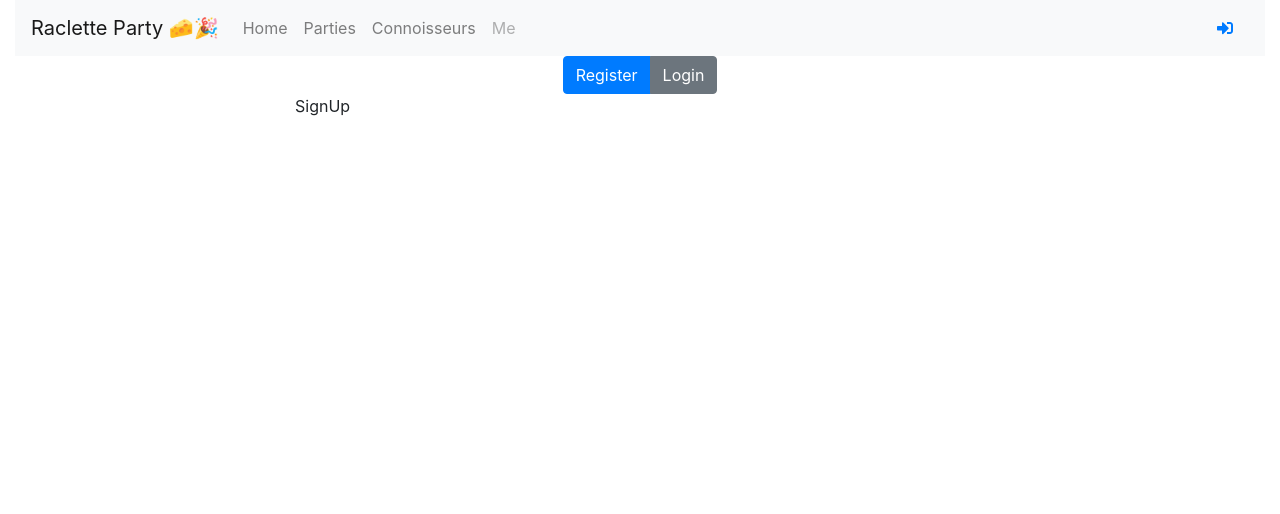
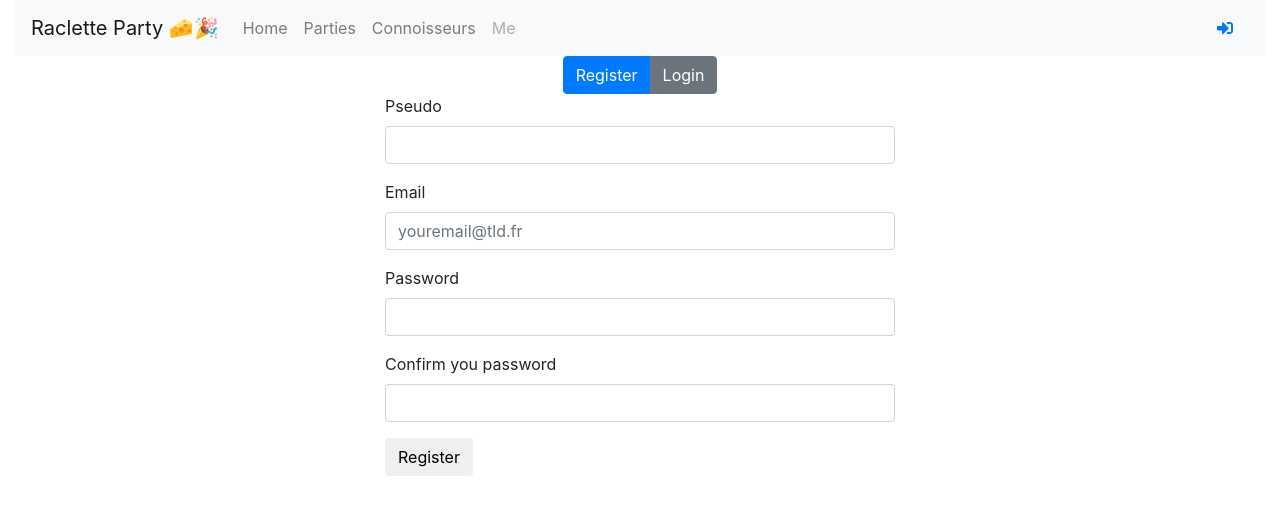
Before and after one commit to porenes/raclette-mern-front, a React (Create React App) app: page /me in a window 1280 px wide. Shown: the top 514 px of the page. Built offline with nearby package versions, Linux system fonts and the light colour scheme; no server answers.

Commit message:
Creating signup form

```diff
--- a/src/components/Login/SignInForm.js
+++ b/src/components/Login/SignInForm.js
@@ -83,7 +83,7 @@ const SignInForm = () => {
         />
         <div className="invalid-feedback" id="password-validation"></div>
       </div>
-      <input type="submit" value="Login" />
+      <input type="submit" value="Login" className="btn" />
     </form>
   );
 };
--- a/src/components/Login/SignUpForm.js
+++ b/src/components/Login/SignUpForm.js
@@ -1,11 +1,137 @@
-import React from 'react';
+import axios from "axios";
+import React, { useState } from "react";
 
 const SignUpForm = () => {
-    return (
-        <div>
-            SignUp
-        </div>
-    );
+  const [name, setName] = useState("");
+  const [email, setEmail] = useState("");
+  const [password, setPassword] = useState("");
+  const [passConf, setPassConf] = useState("");
+  const [nameErr, setNameErr] = useState(false);
+  const [emailErr, setEmailErr] = useState(false);
+  const [passwordErr, setPasswordErr] = useState(false);
+  const [passConfErr, setPassConfErr] = useState(false);
+  const nameMess = document.getElementById("name-err");
+  const emailMess = document.getElementById("email-err");
+  const passwordMess = document.getElementById("password-err");
+  const passConfMEss = document.getElementById("pass-conf-err");
+
+  const handleSignup = (e) => {
+    e.preventDefault();
+    console.log("Entering handle signup");
+    setNameErr(false);
+    setEmailErr(false);
+    setPasswordErr(false);
+    setPassConfErr(false);
+    nameMess.innerHTML = "";
+    emailMess.innerHTML = "";
+    passwordMess.innerHTML = "";
+    passConfMEss.innerHTML = "";
+    if (!name) {
+      setNameErr(true);
+      nameMess.innerHTML = "You need a pseudo";
+    }
+    if (!email) {
+      setEmailErr(true);
+      emailMess.innerHTML = "You need an email";
+    }
+    if (!password) {
+      setPasswordErr(true);
+      passwordMess.innerHTML = "you need a password";
+    }
+    if (password !== passConf) {
+      setPassConfErr(true);
+      passConfMEss.innerHTML = "passwords do not match";
+    }
+    if (!(nameErr || emailErr || passwordErr || passConfErr)) {
+      console.log("no form error so we call");
+      axios({
+        method: "post",
+        url: `${process.env.REACT_APP_RACLETTE_API_URL}connoisseur/register`,
+        withCredentials: true,
+        data: {
+          name,
+          email,
+          password,
+        },
+      })
+        .then((res) => {
+          console.log("call ok so login");
+          localStorage.setItem("token", res.data.user.token);
+          window.location = "/";
+        })
+        .catch((err) => {
+          console.log("errors", err);
+          const errors = err.response.data.errors;
+          console.log(errors);
+          if (errors.name) {
+            setNameErr(true);
+            nameMess.innerHTML = "Name already exists";
+          }
+          if (errors.email) {
+            setEmailErr(true);
+            emailMess.innerHTML = "email already exists";
+          }
+        });
+    }
+  };
+
+  return (
+    <form
+      action=""
+      onSubmit={handleSignup}
+      id="sign-up-form"
+      noValidate
+      className="needs-validation"
+    >
+      <div className="form-group">
+        <label htmlFor="name">Pseudo</label>
+        <input
+          type="text"
+          onChange={(e) => setName(e.target.value)}
+          name="name"
+          id="name"
+          className={nameErr ? "form-control is-invalid" : "form-control"}
+        />
+        <div className="invalid-feedback" id="name-err"></div>
+      </div>
+      <div class="form-group">
+        <label htmlFor="email">Email</label>
+        <input
+          type="text"
+          onChange={(e) => setEmail(e.target.value)}
+          name="email"
+          id="email"
+          className={emailErr ? "form-control is-invalid" : "form-control"}
+          placeholder="youremail@tld.fr"
+          aria-describedby="emailHelp"
+        />
+        <div className="invalid-feedback" id="email-err"></div>
+      </div>
+      <div class="form-group">
+        <label htmlFor="password">Password</label>
+        <input
+          type="password"
+          className={passwordErr ? "form-control is-invalid" : "form-control"}
+          name="password"
+          id="password"
+          onChange={(e) => setPassword(e.target.value)}
+        />
+        <div className="invalid-feedback" id="password-err"></div>
+      </div>
+      <div className="form-group">
+        <label htmlFor="pass-conf">Confirm you password</label>
+        <input
+          type="password"
+          name="pass-conf"
+          id="pass-conf"
+          className={passConfErr ? "form-control is-invalid" : "form-control"}
+          onChange={(e) => setPassConf(e.target.value)}
+        />
+        <div className="invalid-feedback" id="pass-conf-err"></div>
+      </div>
+      <input type="submit" value="Register" className="btn" />
+    </form>
+  );
 };
 
 export default SignUpForm;
--- a/src/components/Login/index.js
+++ b/src/components/Login/index.js
@@ -46,7 +46,7 @@ const Login = () => {
       </div>
       <div className="row">
         <div className="col"></div>
-        <div className="col-8 align-self-center">
+        <div className="col-6 align-self-center">
           {signUpModal && <SignUpForm />}
           {signInModal && <SignInForm />}
         </div>
```
Also changed, not shown: 1 other file (tests, documents, lock files or other folders).
